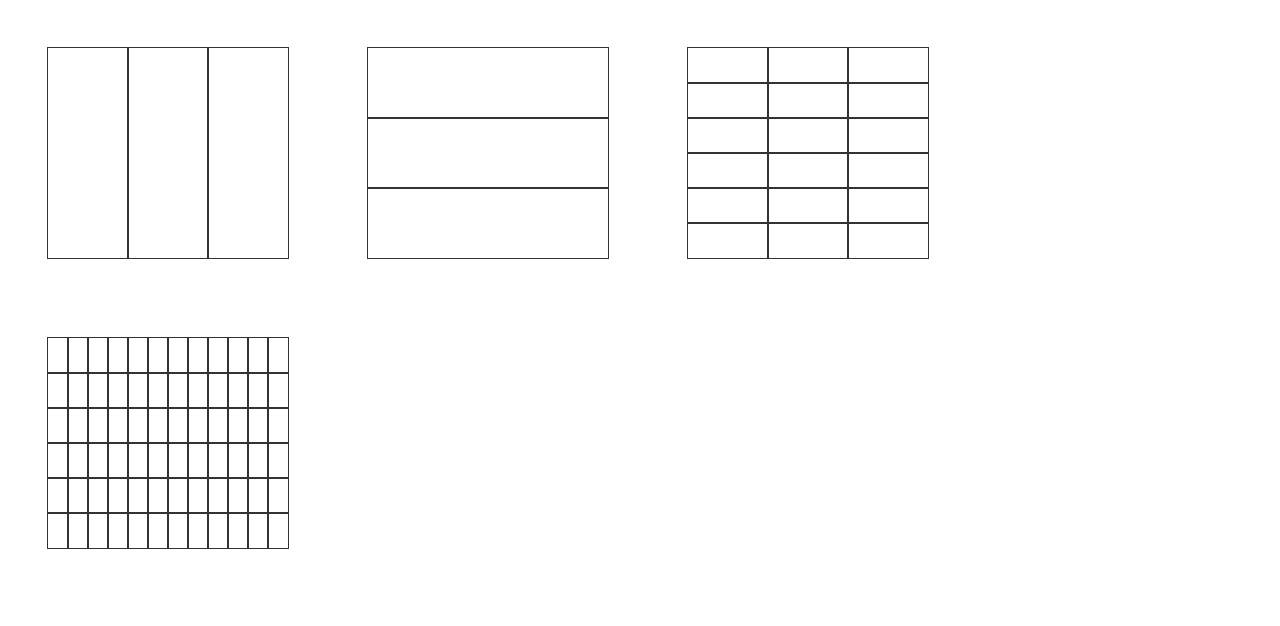
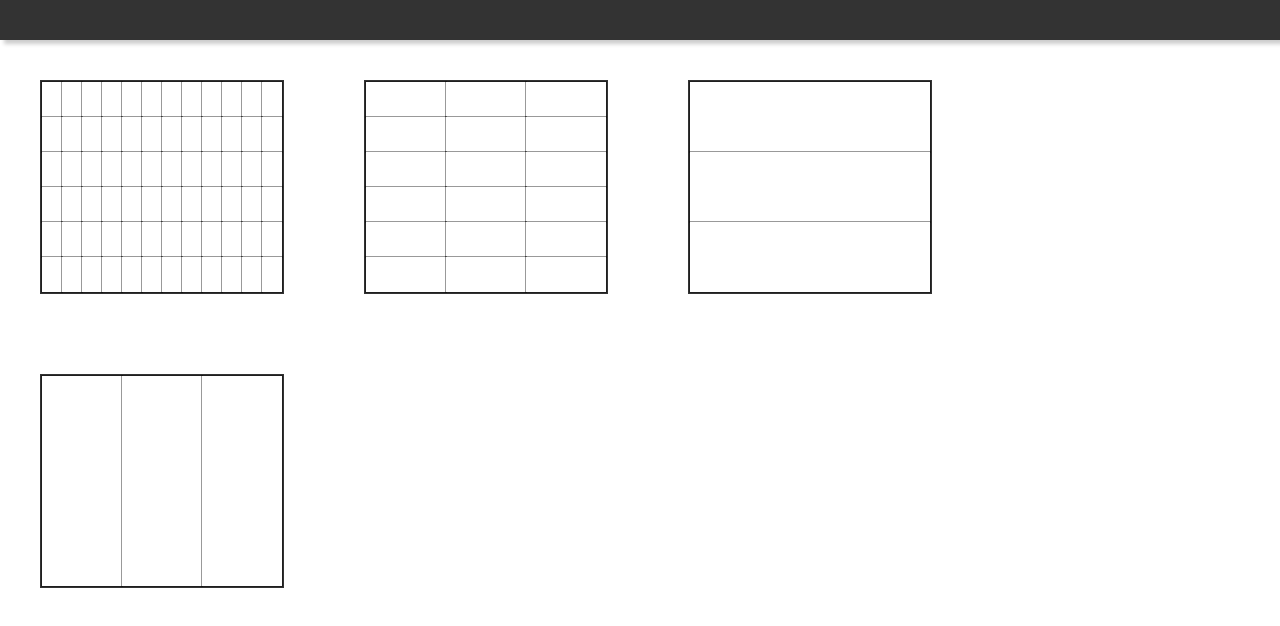
Before and after one commit to rafaponteslima/SoftwareFracoes, a plain HTML site: page index.html in a window 1280 px wide. Drawn offline with Linux system fonts and the light colour scheme.

Commit message:
Adicionada tag de DOCTYPE ao HTML (usando HTML5 agora) Adicionada funcionalidade para arrastar e soltar os gráficos (utilizando a tecla CTRL + movimento do mouse) Atualizado CSS

```diff
--- a/css/principal.css
+++ b/css/principal.css
@@ -1,19 +1,52 @@
+body{
+    margin:0;
+    padding:0;
+}
+
+#palco{
+background-size:100% 100%;
+position:fixed;
+width:100%;
+height:100%;
+}
+
+#barra-principal{
+    height:40px;
+    background-color:#333;
+    box-shadow:4px 4px 4px rgba(0, 0, 0, 0.2);
+}
+
 .grafico{
     margin:0 auto;
-    outline:1px solid #333;
     margin:40px;
+    border:2px solid #333;
+    background-color:#fff;
     float:left;
 }
 
 .grafico > .grafico{
     margin:0;
+    border:none;
+    outline:1px solid rgba(0, 0, 0, 0.4);
     float:left;
 }
 
-.grafico > .grafico:hover, .grafico > .grafico.selecionado{
+.grafico > .grafico:hover{
+    background-color:#ccffff;
+}
+
+.grafico > .grafico:active{
+    background-color:#aaeeee;
+}
+
+.selecionado{
     background-color:#88cccc;
 }
 
-.grafico > .grafico:active{
-    background-color:#ccc;
+.grafico > .selecionado:hover{
+   background-color:#88cccc;
 }
+
+.movendo{
+    outline:4px solid rgba(60, 200, 200, 0.8);
+}
--- a/index.html
+++ b/index.html
@@ -1,3 +1,4 @@
+<!DOCTYPE html>
 <html>
 <head>
     <title></title>
@@ -19,5 +20,8 @@
 </head>
 <body>
 
+<div id="barra-principal"></div>
+<div id="palco"></div>
+
 </body>
 </html>
--- a/proto.js
+++ b/proto.js
@@ -21,17 +21,41 @@ grafico.prototype = {
         this.linhas = linhas;
         this.colunas = colunas;
 
-        this.elem = $('<div class="grafico"></div>');
+        this.elem = $('<div class="grafico" draggable="true"></div>');
         this.elem.attr('id', 'grafico'+Fractron.graficos.length)
                  .width(w)
                  .height(h);
 
         this.renderizar();
-        $('body').prepend(this.elem);
+        $('#palco').append(this.elem);
 
         this.elem.bind('dblclick', function(){
             this.tecer();
         }.bind(this));
+
+        this.elem.bind('dragstart', function(e){
+        });
+
+        this.elem.bind('dragend', function(e){
+            console.log(e);
+            $(this).css({ position:'absolute',
+                          top: e.originalEvent.y,
+                          left: e.originalEvent.x,
+                          margin:0 });
+        });
+
+        this.elem.bind('mousemove', function(e){
+            if(e.ctrlKey == true){
+                $(this).css({ position:'absolute',
+                              top: e.pageY - $(this).height() / 2,
+                              left: e.pageX - $(this).width() / 2,
+                              margin:0 })
+                       .addClass('movendo');
+            }
+            else{
+                $(this).removeClass('movendo');
+            }
+        });
     },
     renderizar: function(){
 
```
Also changed, not shown: 1 other file.
